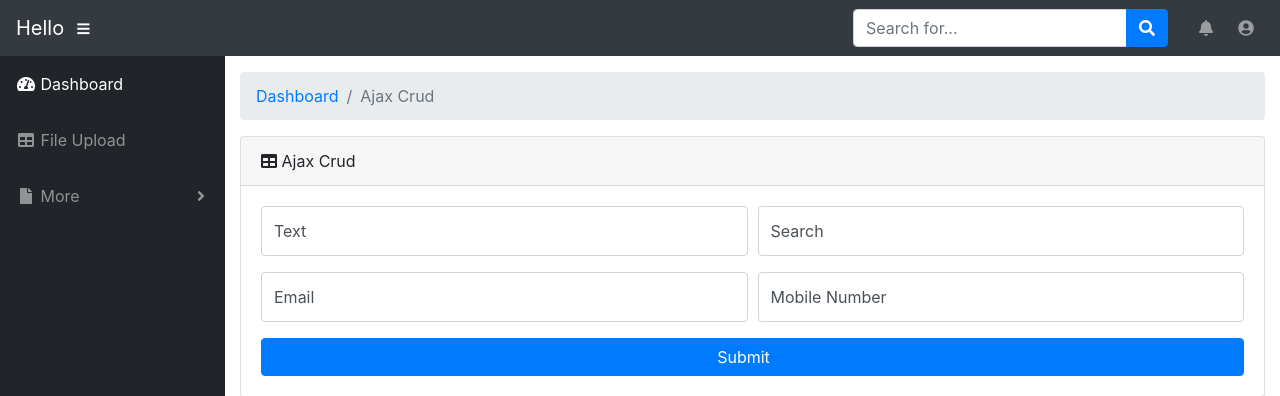
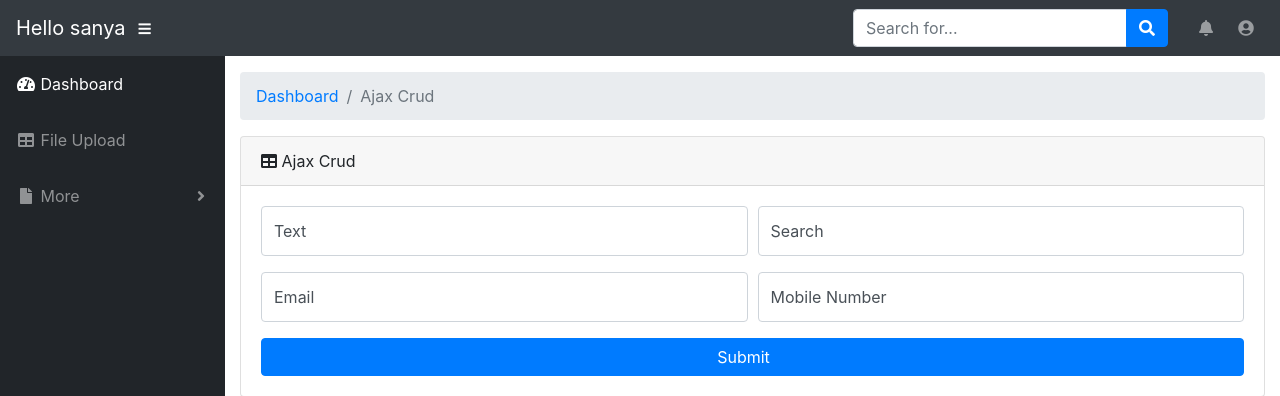
Before and after one commit to HitakshiHans-4603/interCCS-hackathon, a Django app: page /ajax/ in a window 1280 px wide. Shown: the top 396 px of the page. Run offline with Django 3.2, Linux system fonts and the light colour scheme; a user stored in the database is signed in; data that the repository does not hold is empty; some libraries are stand-ins or nearby versions.

Commit message:
username

```diff
--- a/templates/elements/header.html
+++ b/templates/elements/header.html
@@ -1,6 +1,6 @@
 <nav class="navbar navbar-expand navbar-dark bg-dark static-top">
 
-    <a class="navbar-brand mr-1" href="index.html">Hello </a>
+    <a class="navbar-brand mr-1" href="index.html">Hello {{request.user.username}} </a>
 
     <button class="btn btn-link btn-sm text-white order-1 order-sm-0" id="sidebarToggle" href="#">
         <i class="fas fa-bars"></i>
```
